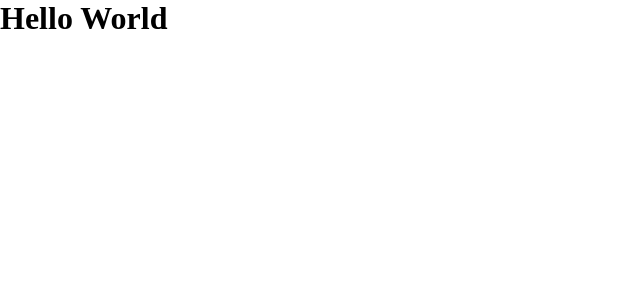
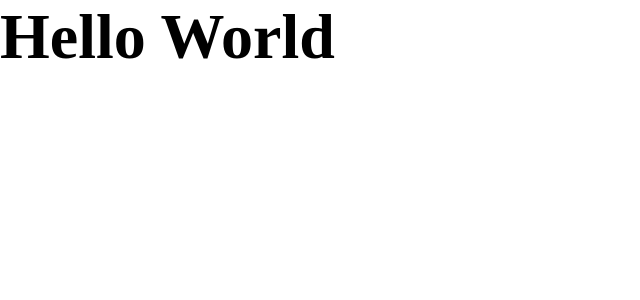
Before and after one commit to ottonSam/ignite-github-explorer, a React app: page / in a window 1280 px wide. Shown: the top 300 px of the page, without its empty margins (0-640 px from the left). Built offline with nearby package versions, Linux system fonts and the light colour scheme.

Commit message:
Switch css for scss

```diff
--- a/package.json
+++ b/package.json
@@ -20,6 +20,8 @@
     "cross-env": "^7.0.3",
     "css-loader": "^5.2.5",
     "html-webpack-plugin": "^5.3.1",
+    "node-sass": "^6.0.0",
+    "sass-loader": "^11.1.1",
     "style-loader": "^2.0.0",
     "webpack": "^5.37.1",
     "webpack-cli": "^4.7.0",
--- a/src/App.jsx
+++ b/src/App.jsx
@@ -1,4 +1,4 @@
-import './styles/global.css';
+import './styles/global.scss';
 
 export function App() {
   return <h1>Hello World</h1>;
--- a/src/styles/global.css
+++ b/src/styles/global.scss
@@ -6,4 +6,8 @@
 
 body {
   font: Arial, Helvetica, sans-serif;
+
+  h1 {
+    font-size: 4rem;
+  }
 }
--- a/webpack.config.js
+++ b/webpack.config.js
@@ -30,9 +30,9 @@ module.exports = {
         use: 'babel-loader',
       },
       {
-        test: /\.css$/,
+        test: /\.scss$/,
         exclude: /node_modules/,
-        use: ['style-loader', 'css-loader'],
+        use: ['style-loader', 'css-loader', 'sass-loader'],
       }
     ],
   }
```
Also changed, not shown: 1 other file (tests, documents, lock files or other folders).
